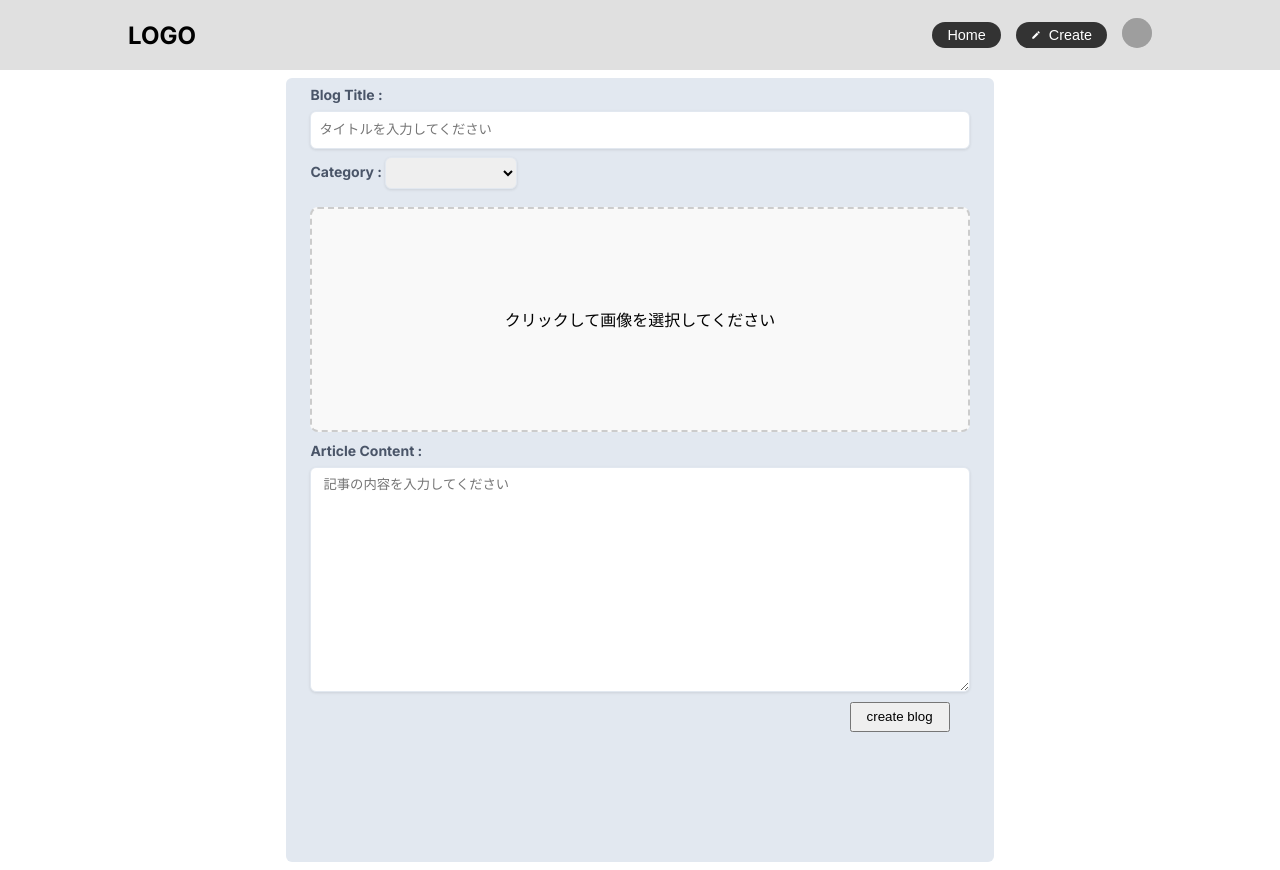
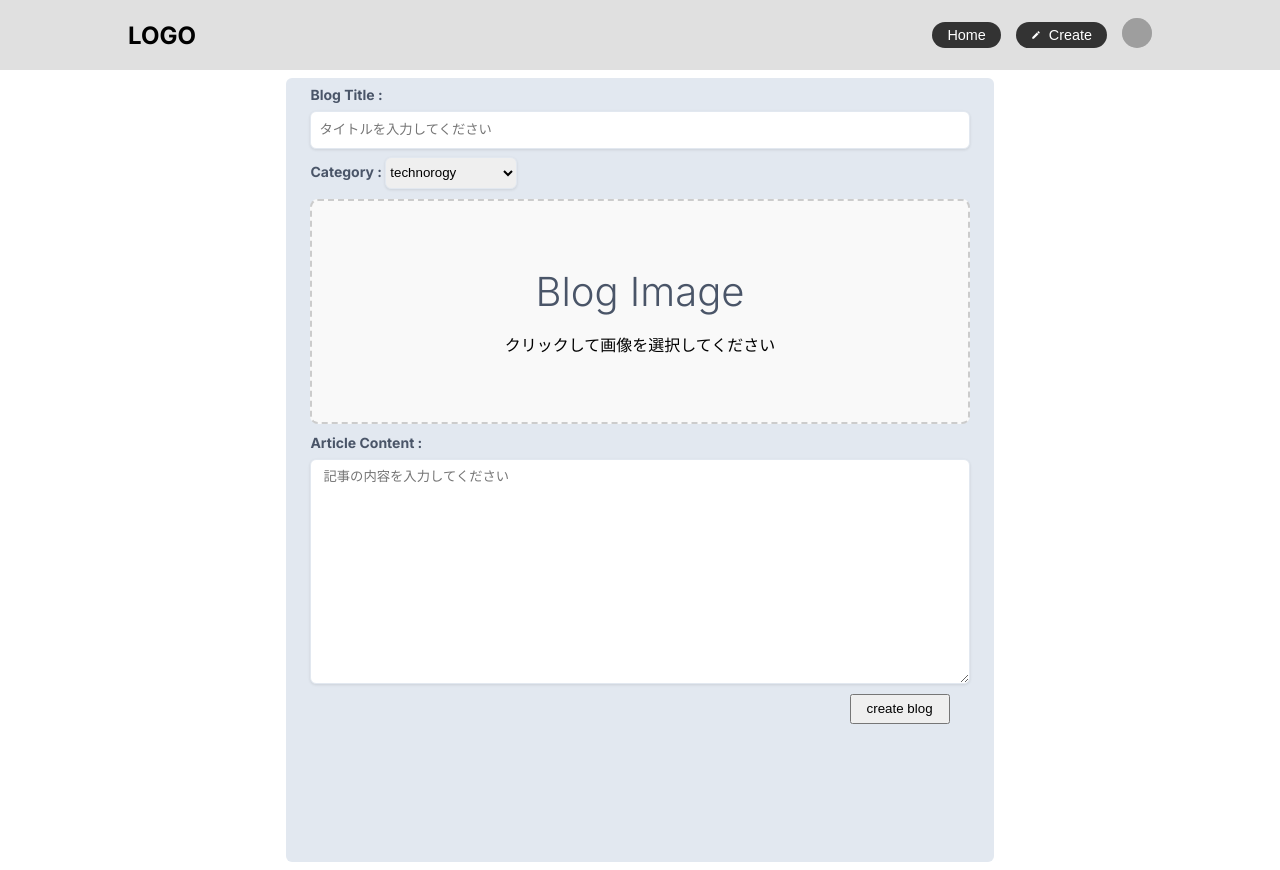
Before and after one commit to goemon024/blog-practice, a Next.js app: page /post/create in a window 1280 px wide. Built offline with nearby package versions, Linux system fonts and the light colour scheme; grey boxes are pictures that could not be loaded.

Commit message:
カテゴリー選択機能リファクタ

```diff
--- a/app/api/upload/route.ts
+++ b/app/api/upload/route.ts
@@ -8,7 +8,11 @@ export async function POST(req: NextRequest) {
         const file = formData.get('file') as File;
         const title = formData.get('title') as string;
         const content = formData.get('content') as string;
-        const category = formData.get('category') as number;
+        const category = formData.get('category') as string;
+
+        if (typeof parseInt(category, 10) !== "number") {
+            throw new Error("カテゴリーが無効です");
+        }
 
         if (!file || !(file instanceof File)) {
             return NextResponse.json(
--- /dev/null
+++ b/app/components/CreateCategory/CreateCategory.module.css
@@ -0,0 +1,28 @@
+/* .label,
+.labelRed {
+    color: #4a5568;
+    font-size: 0.875rem;
+    font-weight: 700;
+    margin-bottom: 0.5rem;
+    display: block;
+} */
+
+
+.SelectorLabel {
+    color: #4a5568;
+    font-size: 0.875rem;
+    font-weight: 700;
+    /* margin-bottom: 0.2rem; */
+    margin-top: 0.5rem;
+}
+
+.Selector {
+    /* margin-bottom: 0.2rem; */
+    margin-top: 0.5rem;
+    width: 20%;
+    height: 2rem;
+
+    box-shadow: 0px 1px 3px rgba(0, 0, 0, 0.1);
+    border: 1px solid #e2e8f0;
+    border-radius: 0.375rem;
+}
--- /dev/null
+++ b/app/components/CreateCategory/CreateCategory.tsx
@@ -0,0 +1,39 @@
+"use client";
+import React, { useState } from "react";
+import styles from "./CreateCategory.module.css";
+
+type CreateCategoryProps = {
+    category: number;
+    setCategory: (value: number) => void;
+};
+
+const CreateCategory: React.FC<CreateCategoryProps> = ({
+    category, setCategory
+}) => {
+    // const [overText, setOverText] = useState<boolean>(false);
+
+    const handleSelectChange = (e: React.ChangeEvent<HTMLSelectElement>) => {
+        console.log(e.target.value);
+        setCategory(parseInt(e.target.value, 10));
+    };
+
+    return (
+        <div>
+            <label className={styles.SelectorLabel} htmlFor="dropdown">Category :{" "}</label>
+            <select className={styles.Selector}
+                id="dropdown"
+                name="category" // フォームデータのキーとして使用
+                value={category}
+                onChange={handleSelectChange} // 値変更時のハンドラー
+            >
+                <option value="9">{"    "}</option>
+                <option value="5">food</option>
+                <option value="6">technorogy</option>
+                <option value="7">health</option>
+                <option value="8">study</option>
+
+            </select>
+        </div>
+    );
+};
+export default CreateCategory;
--- a/app/components/CreateImage/CreateImage.module.css
+++ b/app/components/CreateImage/CreateImage.module.css
@@ -2,12 +2,14 @@
   margin: 10px 0px;
   width: 100%;
   height: 225px;
-  border: 2px dashed #ccc; /* 領域のデザイン */
+  border: 2px dashed #ccc;
+  /* 領域のデザイン */
   border-radius: 8px;
   display: flex;
   justify-content: center;
   align-items: center;
-  background-color: #f9f9f9; /* 背景色 */
+  background-color: #f9f9f9;
+  /* 背景色 */
   cursor: pointer;
   transition:
     background-color 0.3s,
@@ -15,8 +17,10 @@
 }
 
 .uploader:hover {
-  background-color: #e6f7ff; /* ホバー時の背景色 */
-  border-color: #3182ce; /* ホバー時のボーダー色 */
+  background-color: #e6f7ff;
+  /* ホバー時の背景色 */
+  border-color: #3182ce;
+  /* ホバー時のボーダー色 */
 }
 
 .preview {
@@ -29,3 +33,15 @@
 .alert {
   color: red;
 }
+
+.TextContainer {
+  display: block;
+  text-align: center;
+}
+
+.BlogImageText {
+  font-size: 2.5rem;
+  font-weight: 350;
+  color: #4a5568;
+  margin-bottom: 1rem;
+}
--- a/app/components/CreateImage/CreateImage.tsx
+++ b/app/components/CreateImage/CreateImage.tsx
@@ -45,7 +45,10 @@ const CreateImage: React.FC<CreateImageProps> = ({ onFileSelect }) => {
       ) : sizeError ? (
         <p className={styles.alert}>５MB以下の画像を選択してください</p>
       ) : (
-        <p>クリックして画像を選択してください</p>
+        <div className={styles.TextContainer}>
+          <p className={styles.BlogImageText}>Blog Image</p>
+          <p >クリックして画像を選択してください</p>
+        </div>
       )}
     </div>
   );
--- a/app/components/CreateTitle/CreateTitle.module.css
+++ b/app/components/CreateTitle/CreateTitle.module.css
@@ -35,7 +35,7 @@
   /* focus:outline-none */
 }
 
-.SelectorLabel {
+/* .SelectorLabel {
   color: #4a5568;
   font-size: 0.875rem;
   font-weight: 700;
@@ -53,4 +53,4 @@
   border: 1px solid #e2e8f0;
   border-radius: 0.375rem;
 
-}
+} */
--- a/app/components/CreateTitle/CreateTitle.tsx
+++ b/app/components/CreateTitle/CreateTitle.tsx
@@ -5,12 +5,13 @@ import styles from "./CreateTitle.module.css";
 type CreateTitleProps = {
   title: string;
   setTitle: (value: string) => void;
-  category: number;
-  setCategory: (value: number) => void;
+  // category: number;
+  // setCategory: (value: number) => void;
 };
 
 const CreateTitle: React.FC<CreateTitleProps> = ({
-  title, setTitle, category, setCategory
+  title, setTitle
+  //, category, setCategory
 }) => {
   const [overText, setOverText] = useState<boolean>(false);
 
@@ -25,10 +26,10 @@ const CreateTitle: React.FC<CreateTitleProps> = ({
     }
   };
 
-  const handleSelectChange = (e: React.ChangeEvent<HTMLSelectElement>) => {
-    console.log(e.target.value);
-    setCategory(parseInt(e.target.value, 10));
-  };
+  // const handleSelectChange = (e: React.ChangeEvent<HTMLSelectElement>) => {
+  //   console.log(e.target.value);
+  //   setCategory(parseInt(e.target.value, 10));
+  // };
 
   return (
     <div>
@@ -52,7 +53,7 @@ const CreateTitle: React.FC<CreateTitleProps> = ({
         onChange={handleInputTitle}
       ></input>
 
-      <label className={styles.SelectorLabel} htmlFor="dropdown">Category :{" "}</label>
+      {/* <label className={styles.SelectorLabel} htmlFor="dropdown">Category :{" "}</label>
       <select className={styles.Selector}
         id="dropdown"
         name="category" // フォームデータのキーとして使用
@@ -65,7 +66,7 @@ const CreateTitle: React.FC<CreateTitleProps> = ({
         <option value="7">health</option>
         <option value="8">study</option>
 
-      </select>
+      </select> */}
     </div>
   );
 };
--- a/app/post/create/page.tsx
+++ b/app/post/create/page.tsx
@@ -5,7 +5,7 @@ import React, { useState } from "react";
 import CreateImage from "@components/CreateImage/CreateImage";
 import CreateTitle from "@components/CreateTitle/CreateTitle";
 import CreateContent from "@components/CreateContent/CreateContent";
-
+import CreateCategory from "@components/CreateCategory/CreateCategory";
 import { useRouter } from "next/navigation";
 
 // import { createPost } from "./PostCreate";
@@ -14,7 +14,7 @@ import { useRouter } from "next/navigation";
 const PostCreatePage = () => {
   const [title, setTitle] = useState<string>("");
   const [content, setContent] = useState<string>("");
-  const [category, setCategory] = useState<number>(0);
+  const [category, setCategory] = useState<number>(6);
   const [image, setImage] = useState<File | null>(null);
 
   const router = useRouter();
@@ -40,7 +40,6 @@ const PostCreatePage = () => {
 
     } catch (error) {
       console.error('Error:', error);
-      // setError(error instanceof Error ? error.message : '投稿に失敗しました');
     }
   }
 
@@ -54,7 +53,8 @@ const PostCreatePage = () => {
   return (
     <div className={styles.container}>
       <form className={styles.form} onSubmit={handleSubmit}>
-        <CreateTitle title={title} setTitle={setTitle} category={category} setCategory={setCategory} />
+        <CreateTitle title={title} setTitle={setTitle} />
+        <CreateCategory category={category} setCategory={setCategory} />
         <CreateImage onFileSelect={(file) => setImage(file)} />
         <CreateContent content={content} setContent={setContent} />
       </form>
```
